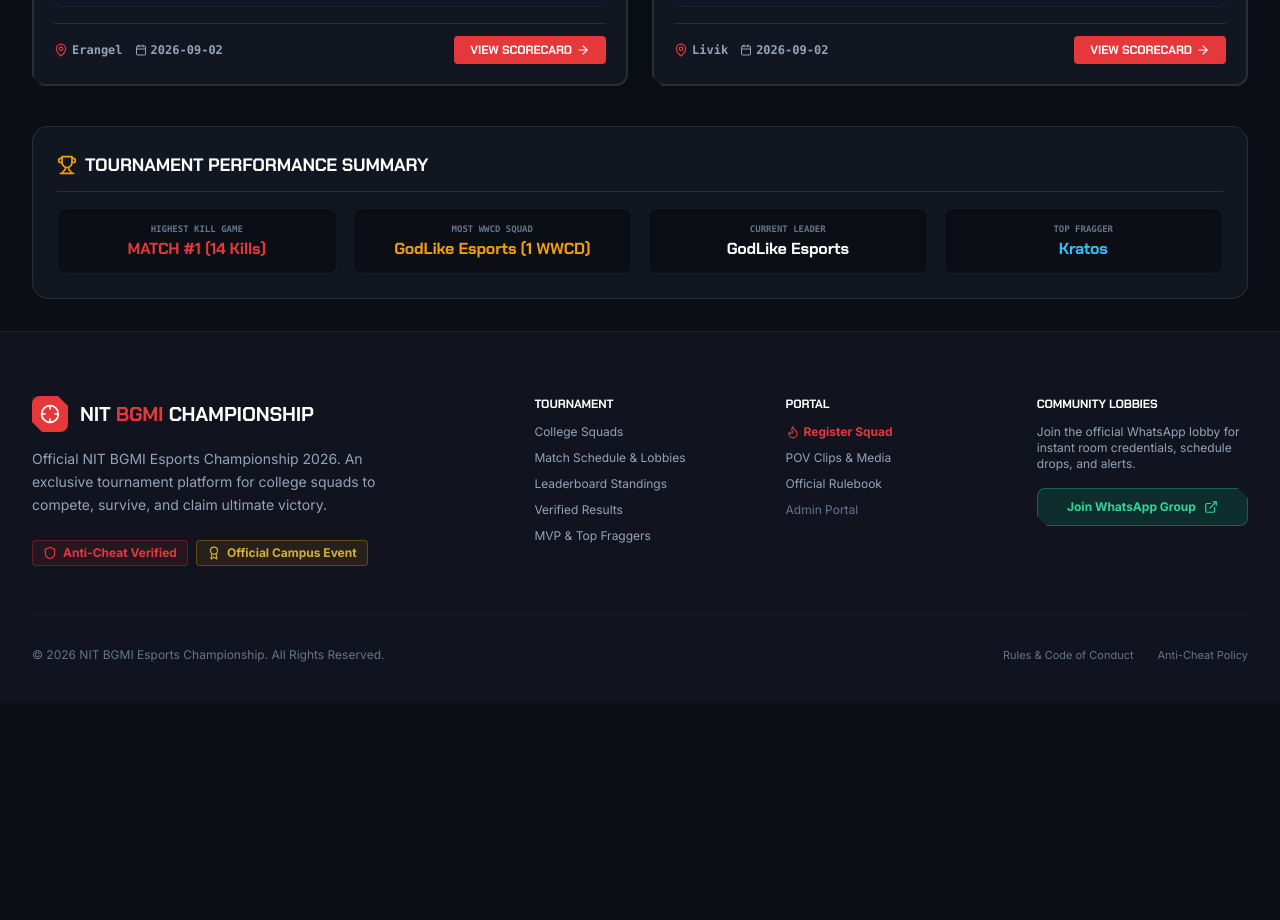
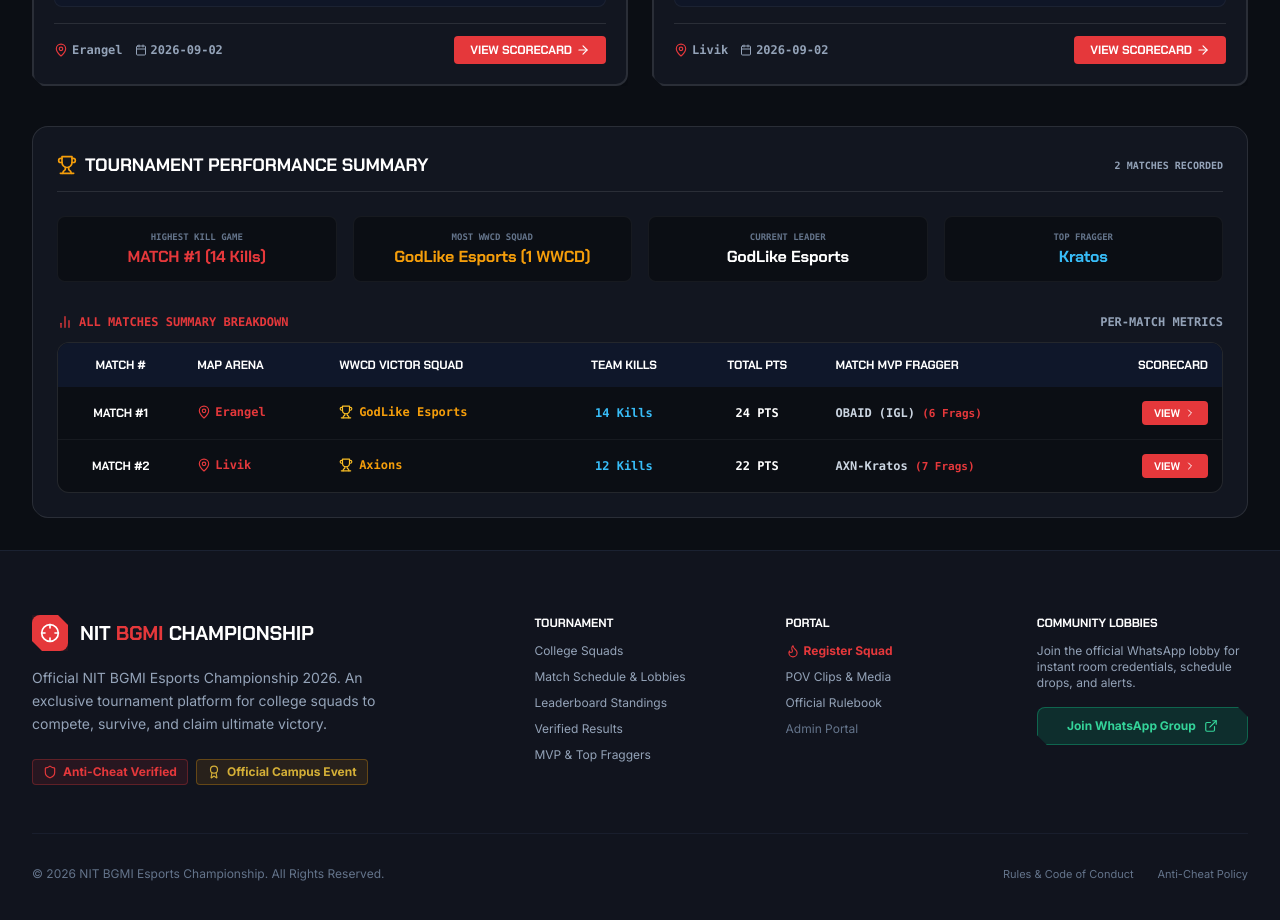
Before and after one commit to obaid16/BGMI-Frontend, a Next.js app: page /results in a window 1280 px wide. Shown: the part 660-1580 px from the top of the page. Before the commit the page ends 1363 px from the top, so only its background shows below. Built offline with nearby package versions, Linux system fonts and the light colour scheme; no server answers.

Commit message:
feat: add results page with tournament stats and performance summary dashboard

```diff
--- a/src/app/results/page.jsx
+++ b/src/app/results/page.jsx
@@ -1,11 +1,12 @@
 'use client';
 
 import React, { useState, useEffect, useMemo } from 'react';
+import Link from 'next/link';
 import ResultCard from '@/components/tournament/ResultCard';
 import EmptyState from '@/components/common/EmptyState';
 import { SkeletonGrid } from '@/components/common/Skeleton';
 import { getResults } from '@/services/api';
-import { Flame, Trophy, Award, Swords, Target, Crown } from 'lucide-react';
+import { Flame, Trophy, Award, Swords, Target, Crown, MapPin, ChevronRight, BarChart2 } from 'lucide-react';
 
 export default function ResultsPage() {
   const [results, setResults] = useState([]);
@@ -165,14 +166,20 @@
 
           {/* 3. COMPACT TOURNAMENT PERFORMANCE SUMMARY */}
           {performanceSummary && (
-            <section className="bg-slate-50 dark:bg-[#121620] border border-slate-200 dark:border-white/10 rounded-2xl p-6 clip-tactical space-y-4">
-              <div className="flex items-center gap-2 border-b border-slate-200 dark:border-white/10 pb-3">
-                <Trophy className="w-5 h-5 text-amber-500" />
-                <h3 className="font-broadcast font-black text-lg text-slate-900 dark:text-white uppercase tracking-tight">
-                  TOURNAMENT PERFORMANCE SUMMARY
-                </h3>
+            <section className="bg-slate-50 dark:bg-[#121620] border border-slate-200 dark:border-white/10 rounded-2xl p-6 clip-tactical space-y-6">
+              <div className="flex items-center justify-between border-b border-slate-200 dark:border-white/10 pb-3">
+                <div className="flex items-center gap-2">
+                  <Trophy className="w-5 h-5 text-amber-500" />
+                  <h3 className="font-broadcast font-black text-lg text-slate-900 dark:text-white uppercase tracking-tight">
+                    TOURNAMENT PERFORMANCE SUMMARY
+                  </h3>
+                </div>
+                <span className="text-[10px] font-mono text-slate-400 font-bold uppercase">
+                  {results.length} MATCHES RECORDED
+                </span>
               </div>
 
+              {/* OVERALL PERFORMANCE CARDS */}
               <div className="grid grid-cols-2 sm:grid-cols-4 gap-4 font-mono text-xs text-center">
                 <div className="p-3 bg-white dark:bg-[#0B0E14] rounded-lg border border-slate-200 dark:border-white/5 space-y-1">
                   <span className="text-[9px] text-slate-500 uppercase font-bold block">HIGHEST KILL GAME</span>
@@ -202,6 +209,78 @@
                   </span>
                 </div>
               </div>
+
+              {/* 4. EVERY MATCH SUMMARY MATRIX TABLE */}
+              <div className="space-y-3 pt-2">
+                <div className="flex items-center justify-between text-xs font-mono font-bold text-slate-400 uppercase">
+                  <span className="flex items-center gap-1.5 text-bgmi-red">
+                    <BarChart2 className="w-4 h-4" /> ALL MATCHES SUMMARY BREAKDOWN
+                  </span>
+                  <span>PER-MATCH METRICS</span>
+                </div>
+
+                <div className="overflow-x-auto rounded-xl border border-slate-200 dark:border-white/10 bg-white dark:bg-[#0B0E14]">
+                  <table className="w-full text-left border-collapse font-mono text-xs">
+                    <thead className="bg-slate-900 text-white font-broadcast font-black uppercase text-xs">
+                      <tr>
+                        <th className="p-3.5 text-center">MATCH #</th>
+                        <th className="p-3.5">MAP ARENA</th>
+                        <th className="p-3.5">WWCD VICTOR SQUAD</th>
+                        <th className="p-3.5 text-center">TEAM KILLS</th>
+                        <th className="p-3.5 text-center">TOTAL PTS</th>
+                        <th className="p-3.5">MATCH MVP FRAGGER</th>
+                        <th className="p-3.5 text-right">SCORECARD</th>
+                      </tr>
+                    </thead>
+                    <tbody className="divide-y divide-slate-200 dark:divide-white/5">
+                      {results.map((res) => {
+                        const winnerName = (typeof res.winner === 'string' ? res.winner : res.winner?.teamName || res.winner?.name) || 'Champion Squad';
+                        const winnerKills = res.winner?.kills !== undefined ? res.winner.kills : (res.totalKills || 0);
+                        const winnerPts = res.winner?.totalPoints !== undefined ? res.winner.totalPoints : (res.winner?.points || 0);
+                        const mvpName = (typeof res.mvp === 'string' ? res.mvp : res.mvp?.ign || res.mvp?.name) || 'MVP Player';
+                        const mvpKills = res.mvp?.kills !== undefined ? res.mvp.kills : 0;
+
+                        return (
+                          <tr key={res.id || res.matchNumber} className="hover:bg-slate-50 dark:hover:bg-slate-900/50 transition-colors">
+                            <td className="p-3.5 text-center font-broadcast font-black text-slate-900 dark:text-white">
+                              MATCH #{res.matchNumber}
+                            </td>
+                            <td className="p-3.5 font-bold text-bgmi-red">
+                              <span className="inline-flex items-center gap-1">
+                                <MapPin className="w-3.5 h-3.5" /> {res.map || 'Erangel'}
+                              </span>
+                            </td>
+                            <td className="p-3.5 font-bold text-amber-500">
+                              <span className="inline-flex items-center gap-1.5">
+                                <Trophy className="w-3.5 h-3.5 text-amber-400" /> {winnerName}
+                              </span>
+                            </td>
+                            <td className="p-3.5 text-center font-bold text-sky-400">
+                              {winnerKills} Kills
+                            </td>
+                            <td className="p-3.5 text-center font-bold text-slate-900 dark:text-white">
+                              {winnerPts} PTS
+                            </td>
+                            <td className="p-3.5 font-bold text-slate-700 dark:text-slate-300">
+                              {mvpName} <span className="text-bgmi-red text-[11px]">({mvpKills} Frags)</span>
+                            </td>
+                            <td className="p-3.5 text-right">
+                              <Link
+                                href={`/results/${res.id || res.matchNumber}`}
+                                className="px-3 py-1 bg-bgmi-red text-white text-[11px] font-broadcast font-bold uppercase rounded hover:bg-bgmi-red-hover inline-flex items-center gap-1 active:scale-95 transition-transform"
+                              >
+                                <span>VIEW</span>
+                                <ChevronRight className="w-3 h-3" />
+                              </Link>
+                            </td>
+                          </tr>
+                        );
+                      })}
+                    </tbody>
+                  </table>
+                </div>
+              </div>
+
             </section>
           )}
 
```
